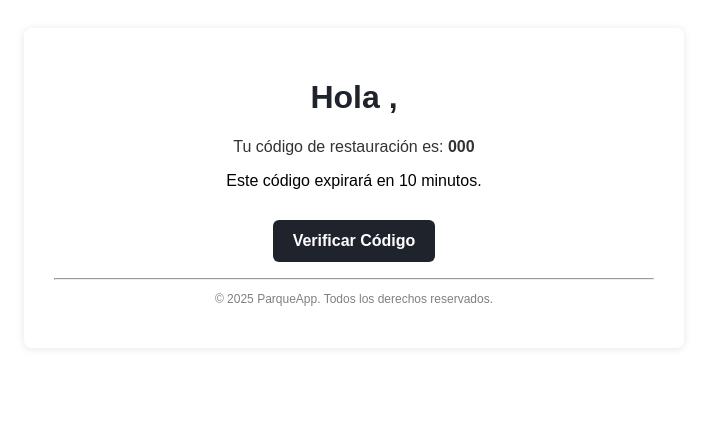
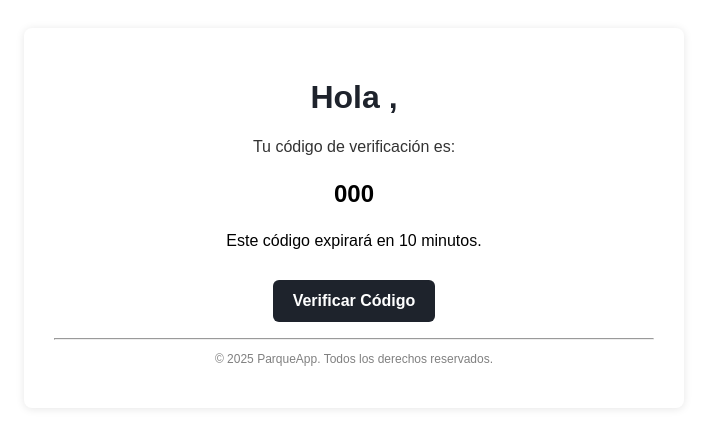
Before and after one commit to luisasolisva/Parqueapp-Backend, a Django app: template usuarios/templates/password_reset_email_code.html in a window 1280 px wide. Shown: the top 448 px of the page, without its empty margins (286-993 px from the left). Run offline with Django 5.2, Linux system fonts and the light colour scheme; the template is opened without the code that fills it: most values are stand-ins (such as "Sample title", 1, 10 or a date in 2020).

Commit message:
update: Ajuste del tamaño del código de verificación

```diff
--- a/usuarios/templates/password_reset_email_code.html
+++ b/usuarios/templates/password_reset_email_code.html
@@ -5,7 +5,8 @@
 <body style="font-family: Arial, sans-serif; padding: 20px; text-align: center;">
     <div style="background-color: white; padding: 30px; border-radius: 8px; box-shadow: 0 1px 8px rgba(0, 0, 0, 0.1); max-width: 600px; margin: auto;">
         <h1 style="color: #1E232C;">Hola {{ user.nombre }},</h1>
-        <p style="font-size: 16px; color: #333;">Tu código de restauración es: <strong>{{ code }}</strong></p>
+        <p style="font-size: 16px; color: #333;">Tu código de verificación es:</p>
+        <p style="font-size: 24px;;text-align: center;"><strong>{{ code }}</strong></p>
         <p style="font-size: 16px;">Este código expirará en 10 minutos.</p>
 
         <p style="margin-top: 30px;">
```
